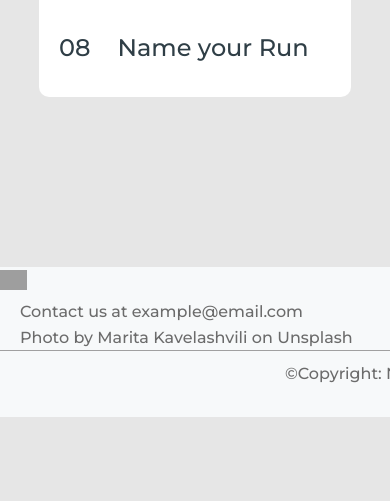
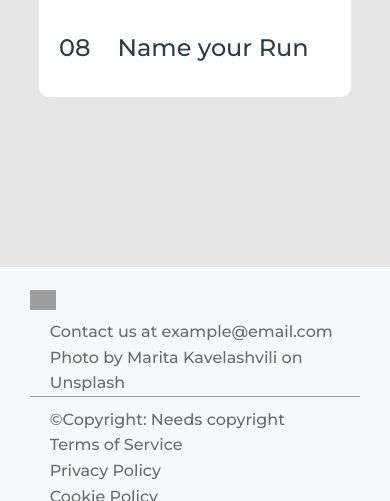
Before and after one commit to lankston-consulting/hwpc-web, a Flask app: page /calculator in a window 390 px wide. Shown: the part 2099-2600 px from the top of the page. Run offline with Flask 2, Linux system fonts and the light colour scheme; parts of the project's set-up code (start-up, migrations or seed data) failed here and were passed over; some libraries are stand-ins or nearby versions; grey boxes are pictures that could not be loaded.

Commit message:
Footer is responsive

```diff
--- a/static/css/styles.css
+++ b/static/css/styles.css
@@ -868,6 +868,18 @@ input[type="radio"]:after{
   background-color: rgba(214, 214, 214, 0.795);
 }
 
+.results-content {
+  display: flex;
+  flex-direction: row;
+}
+
+@media only screen and (max-width: 600px) {
+  .results-content {
+    flex-direction: column;
+  }
+}
+
+
 .graphic-card {
   background-color: white;
   border-radius: 3px;
@@ -946,6 +958,7 @@ input[type="radio"]:after{
   width: 100%;
   height: 300px;
   background: linear-gradient(281deg,var(--light-green),var(--dark-green));
+  margin-bottom: 15rem;
 }
 
 .contact-content {
@@ -994,22 +1007,25 @@ input[type="radio"]:after{
 
 
 #footer {
-  background-color: #f7f9fa;
+  background-color: #f7f9faf1;
   position: relative;
   display: block;
   bottom: 0;
   width: 100%;
-  height: 15rem;
+  max-height: fit-content;
+  min-height: 15rem;
   margin-top: -15rem;
   clear: both;
 }
 
 .footer-container {
   /* background-color: var(--dark-green); */
-  width: var(--content-width);
+  max-width: var(--content-width);
+  width: 95%;
   margin: auto;
   padding-bottom: 1rem;
   color: var(--dark-gray);
+  padding-top: 2rem;
 }
 
 #footer hr {
@@ -1030,3 +1046,23 @@ input[type="radio"]:after{
 #footer a:hover {
   text-decoration: underline;
 }
+
+.footer-bottom-links {
+  display:flex;
+  flex-direction: row;
+  padding-top: 1rem;
+  justify-content: center;
+}
+
+@media only screen and (max-width: 600px) {
+  .footer-container{
+    padding: 2em;
+  }
+  .footer-bottom-links {
+    display:flex;
+    flex-direction: column;
+    padding-top: 1rem;
+    justify-content: center;
+
+  }
+}
--- a/templates/components/footer.html
+++ b/templates/components/footer.html
@@ -10,7 +10,7 @@
                 href="https://unsplash.com">Unsplash</a></p>
     </div>
     <hr>
-    <div style="display:flex; padding-top: 1rem; justify-content: center;">
+    <div class="footer-bottom-links">
         <p>&copy;Copyright: Needs copyright</p>
         <p><a href="">Terms of Service</a></p>
         <p><a href="">Privacy Policy</a></p>
--- a/templates/components/how-it-works.html
+++ b/templates/components/how-it-works.html
@@ -103,7 +103,7 @@
     </div>
     <div class="container-bg container__results">
         <h2>Results</h2>
-        <span style="display: flex;">
+        <span class="results-content">
             <div id="emittedEnergyCapture" tabindex="0" class="graphic-card results">
                 <h3>
                     Emitted with energy capture (metric ton C)
--- a/templates/pages/home.html
+++ b/templates/pages/home.html
@@ -16,9 +16,6 @@
         </div>
         {% include "components/how-it-works.html" %}
         {% include "components/contact.html" %}
-        <br>
-        <br>
-        <br>
     </div>
 
 
```
